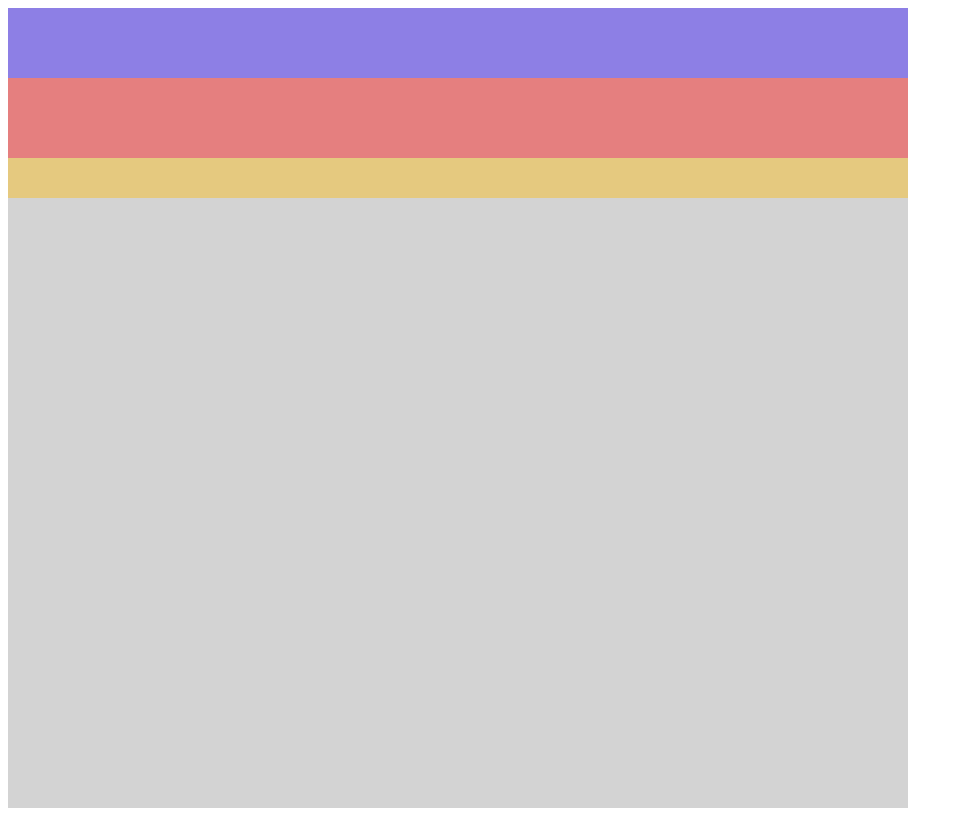
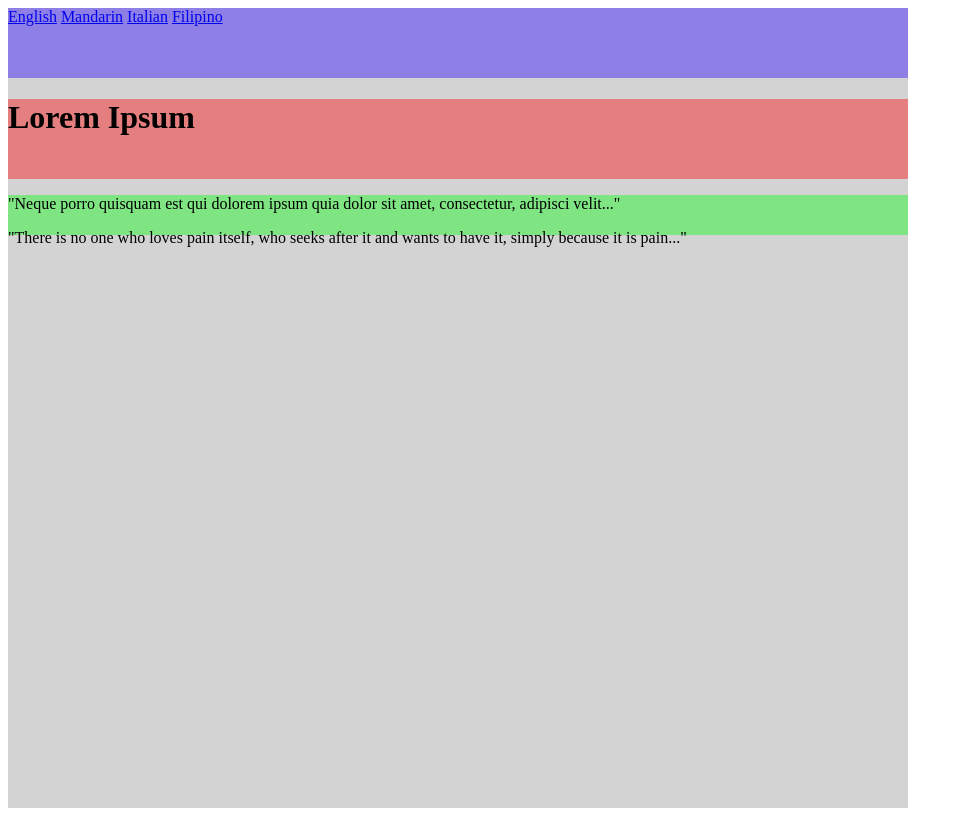
Before and after one commit to zahinz/INVOKE-SET-Day-1, a plain HTML site: page div.html in a window 1280 px wide. Shown: the whole page, without its empty margins (0-963 px from the left). Drawn offline with Linux system fonts and the light colour scheme.

Commit message:
added content in the div tag and change background color at the subHeader

```diff
--- a/div.html
+++ b/div.html
@@ -21,18 +21,28 @@
             background-color: #FF000066;
         }
 
-        div#subheader {
+        div#subHeader {
             width: 900px;
             height: 40px;
-            background-color: #FFB80066;
+            background-color: #00FF0A66;
         }
     </style>
 </head>
 <body>
     <div id="container">
-        <div id="link"></div>
-        <div id="header"></div>
-        <div id="subheader"></div>
+        <div id="link">
+            <a href="#">English</a>
+            <a href="#">Mandarin</a>
+            <a href="#">Italian</a>
+            <a href="#">Filipino</a>
+        </div>
+        <div id="header">
+            <h1>Lorem Ipsum</h1>
+        </div>
+        <div id="subHeader">
+            <p>"Neque porro quisquam est qui dolorem ipsum quia dolor sit amet, consectetur, adipisci velit..."</p>
+            <p>"There is no one who loves pain itself, who seeks after it and wants to have it, simply because it is pain..."</p>
+        </div>
 
     </div>
 </body>
```
